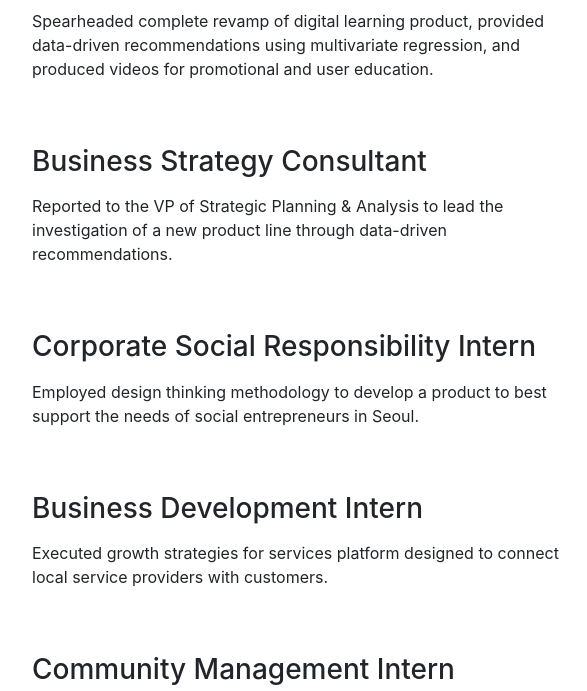
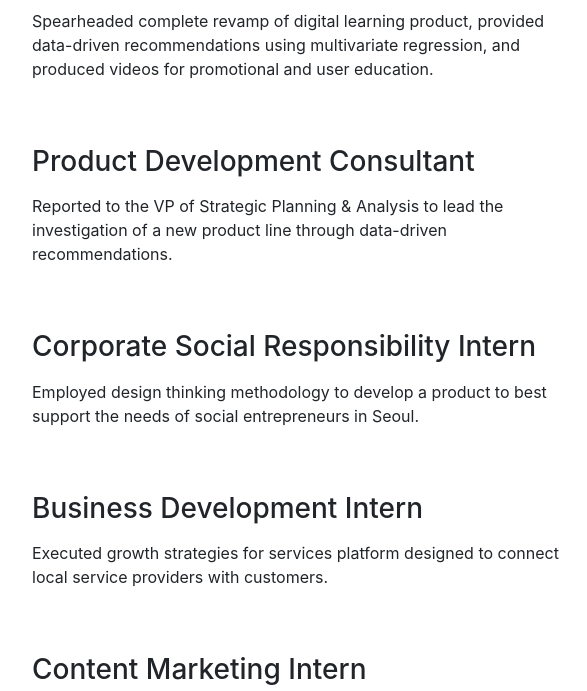
Before and after one commit to kahyeechiang/website, a website with bundled scripts: page index.html in a window 1280 px wide. Shown: the part 2468-3159 px from the top of the page, 336-923 px from the left. Built offline with nearby package versions, Linux system fonts and the light colour scheme; a web font is replaced by a local one.

Commit message:
bootcamp updates

```diff
--- a/index.html
+++ b/index.html
@@ -313,7 +313,7 @@
 
           <div class="resume-item d-flex flex-column flex-md-row mb-5">
             <div class="resume-content mr-auto">
-              <h3 class="mb-3">Business Strategy Consultant</h3>
+              <h3 class="mb-3">Product Development Consultant</h3>
               <p class="mb=0">Reported to the VP of Strategic Planning & Analysis to lead the investigation of a new product line through data-driven recommendations. </p>
             </div>
             <div class="resume-date text-md-right">
@@ -348,7 +348,7 @@
 
           <div class="resume-item d-flex flex-column flex-md-row mb-5">
             <div class="resume-content mr-auto">
-              <h3 class="mb-3">Community Management Intern</h3>
+              <h3 class="mb-3">Content Marketing Intern</h3>
                <p>Led the setup of the publication's digital communities, executed SEO strategy that increased total reading minutes by 159%, and developed content.</p>
             </div>
             <div class="resume-date text-md-right">
```
Also changed, not shown: 1 other file.
